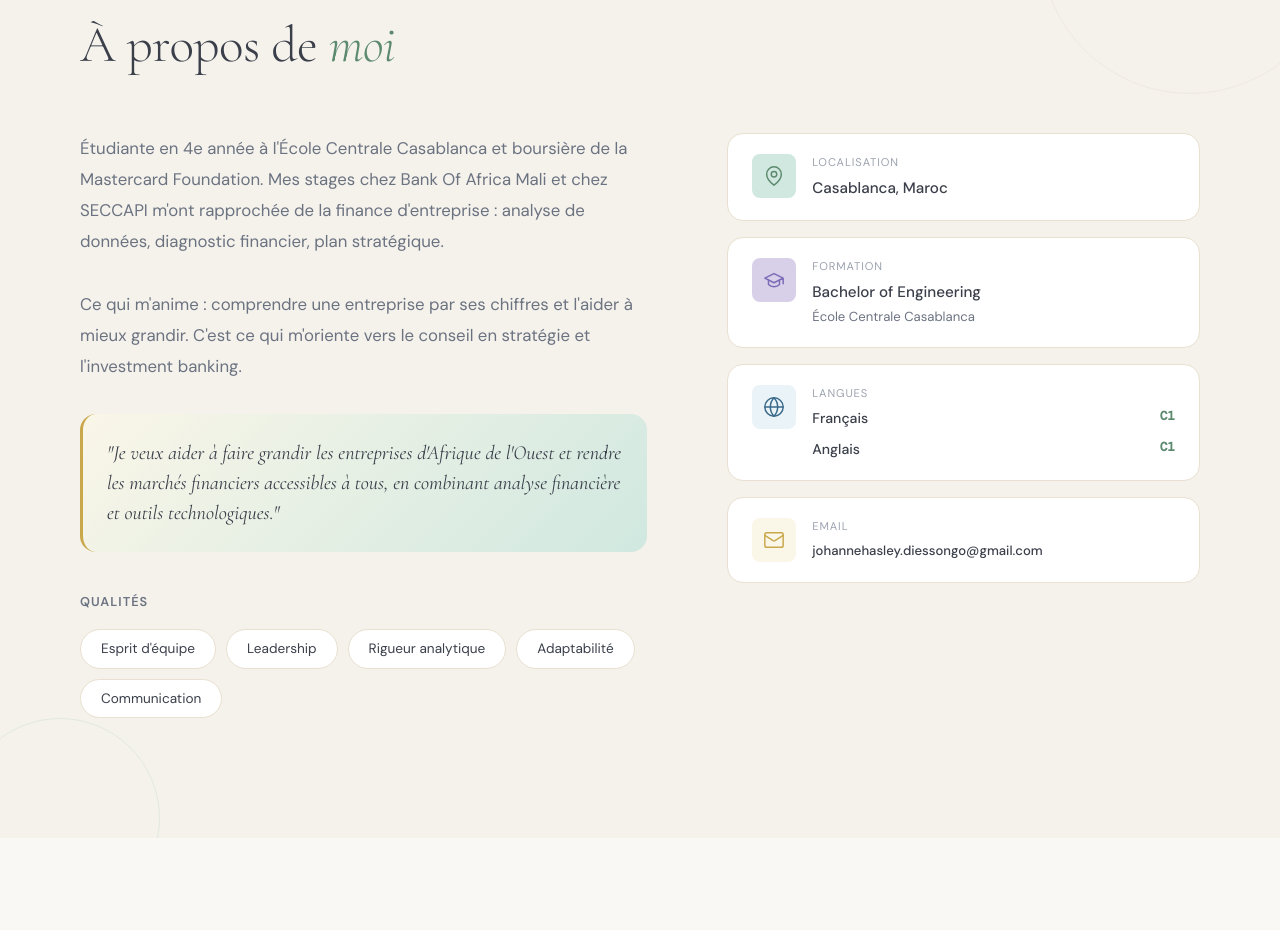
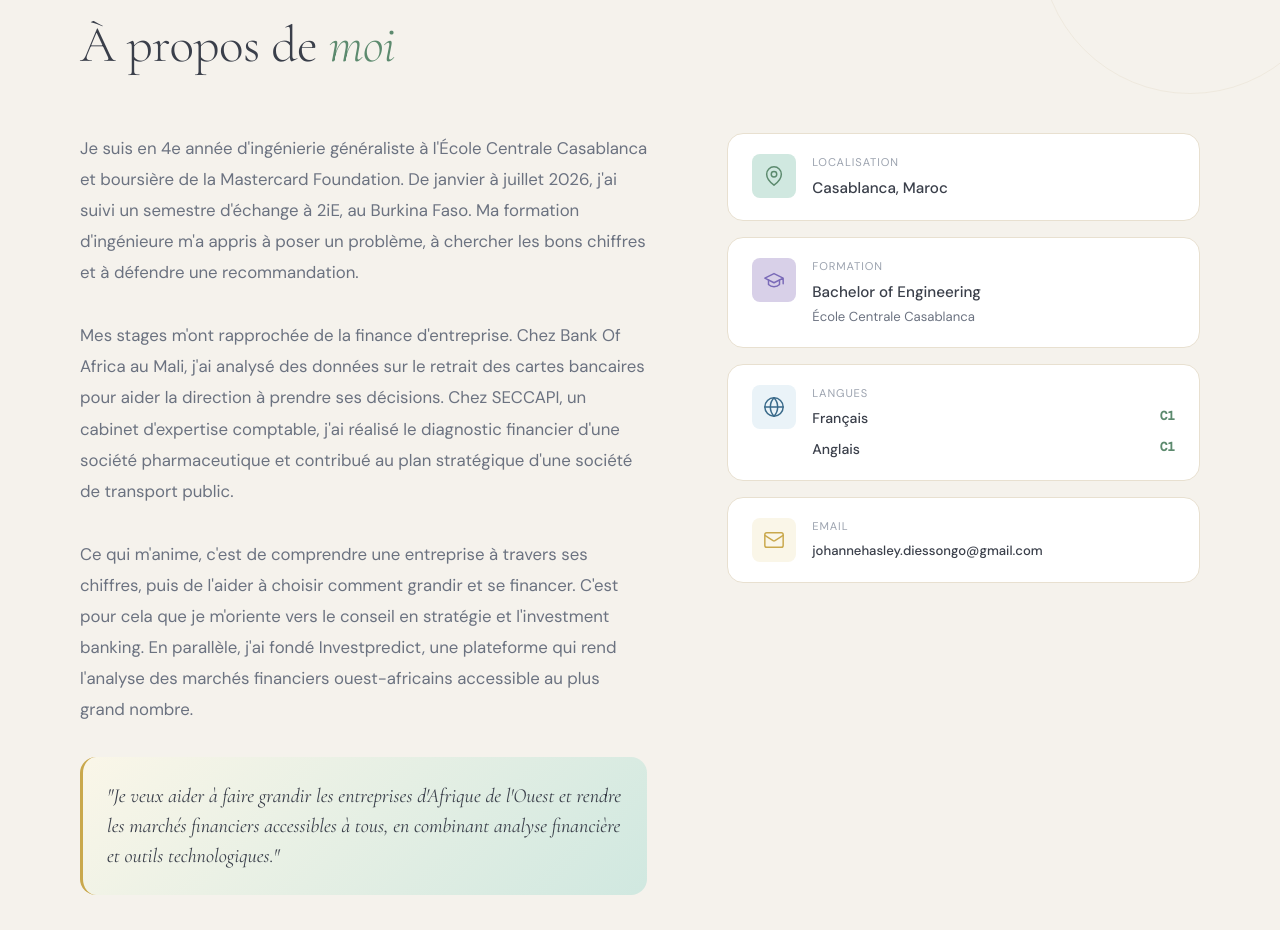
Before and after one commit to johannehasley-code/Portfolio_Johanne_Diessongo, a React (Vite) app: page / in a window 1280 px wide. Shown: the part 1043-1973 px from the top of the page. Built offline with nearby package versions, Linux system fonts and the light colour scheme.

Commit message:
Revert "Profil : texte raccourci"
This reverts commit 1b8104501084e0052da34a4115c2a606e9189d33.

```diff
--- a/src/components/About.jsx
+++ b/src/components/About.jsx
@@ -70,8 +70,9 @@ export default function About() {
         </div>
         <div className="about-grid">
           <div>
-            <p className="about-text reveal">Étudiante en 4e année à l'École Centrale Casablanca et boursière de la Mastercard Foundation. Mes stages chez Bank Of Africa Mali et chez SECCAPI m'ont rapprochée de la finance d'entreprise : analyse de données, diagnostic financier, plan stratégique.</p>
-            <p className="about-text reveal">Ce qui m'anime : comprendre une entreprise par ses chiffres et l'aider à mieux grandir. C'est ce qui m'oriente vers le conseil en stratégie et l'investment banking.</p>
+            <p className="about-text reveal">Je suis en 4e année d'ingénierie généraliste à l'École Centrale Casablanca et boursière de la Mastercard Foundation. De janvier à juillet 2026, j'ai suivi un semestre d'échange à 2iE, au Burkina Faso. Ma formation d'ingénieure m'a appris à poser un problème, à chercher les bons chiffres et à défendre une recommandation.</p>
+            <p className="about-text reveal">Mes stages m'ont rapprochée de la finance d'entreprise. Chez Bank Of Africa au Mali, j'ai analysé des données sur le retrait des cartes bancaires pour aider la direction à prendre ses décisions. Chez SECCAPI, un cabinet d'expertise comptable, j'ai réalisé le diagnostic financier d'une société pharmaceutique et contribué au plan stratégique d'une société de transport public.</p>
+            <p className="about-text reveal">Ce qui m'anime, c'est de comprendre une entreprise à travers ses chiffres, puis de l'aider à choisir comment grandir et se financer. C'est pour cela que je m'oriente vers le conseil en stratégie et l'investment banking. En parallèle, j'ai fondé Investpredict, une plateforme qui rend l'analyse des marchés financiers ouest-africains accessible au plus grand nombre.</p>
             <div className="about-highlight reveal"><p>"Je veux aider à faire grandir les entreprises d'Afrique de l'Ouest et rendre les marchés financiers accessibles à tous, en combinant analyse financière et outils technologiques."</p></div>
             <div className="reveal">
               <div className="qualities-title">Qualités</div>
```
